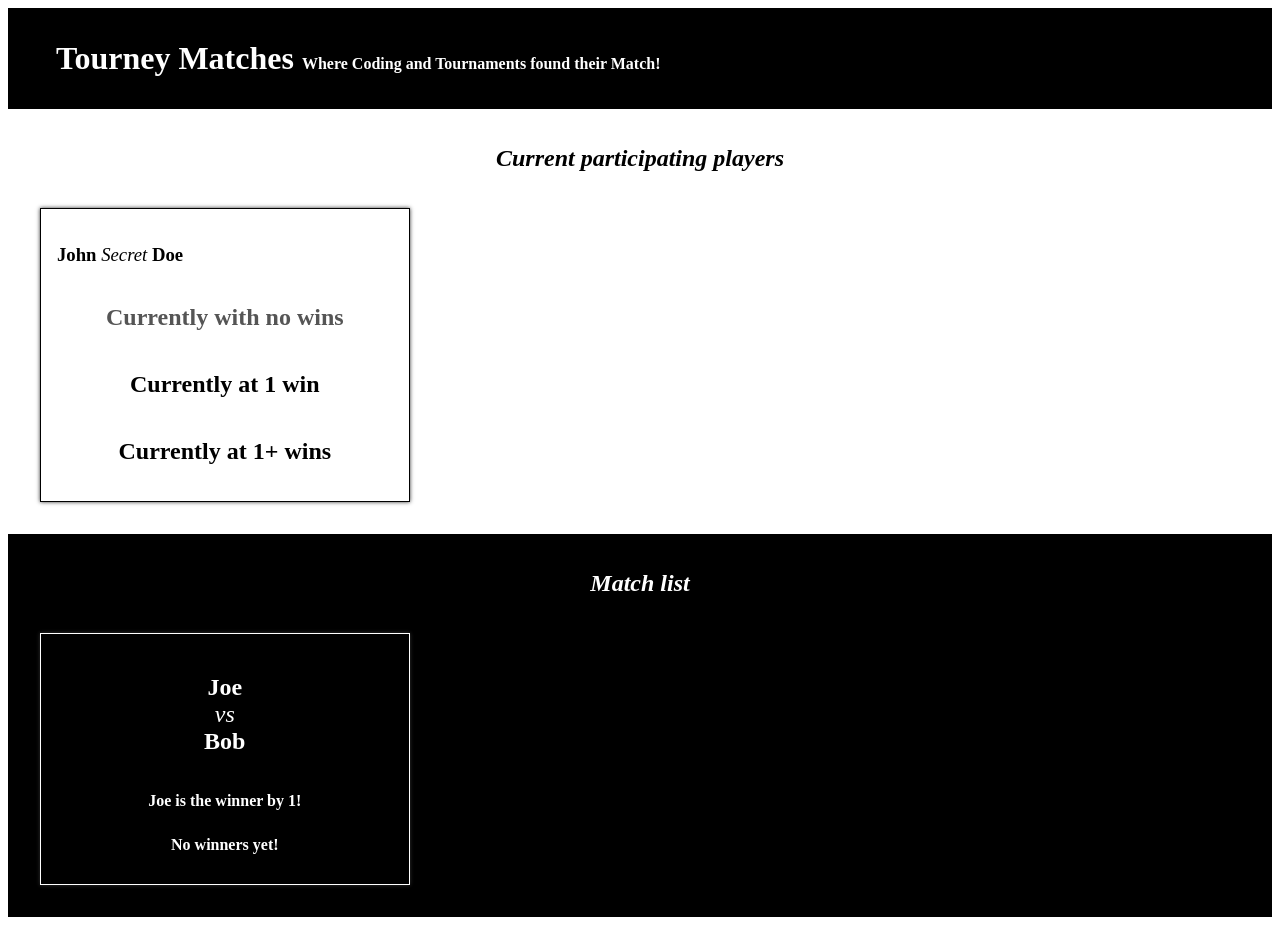
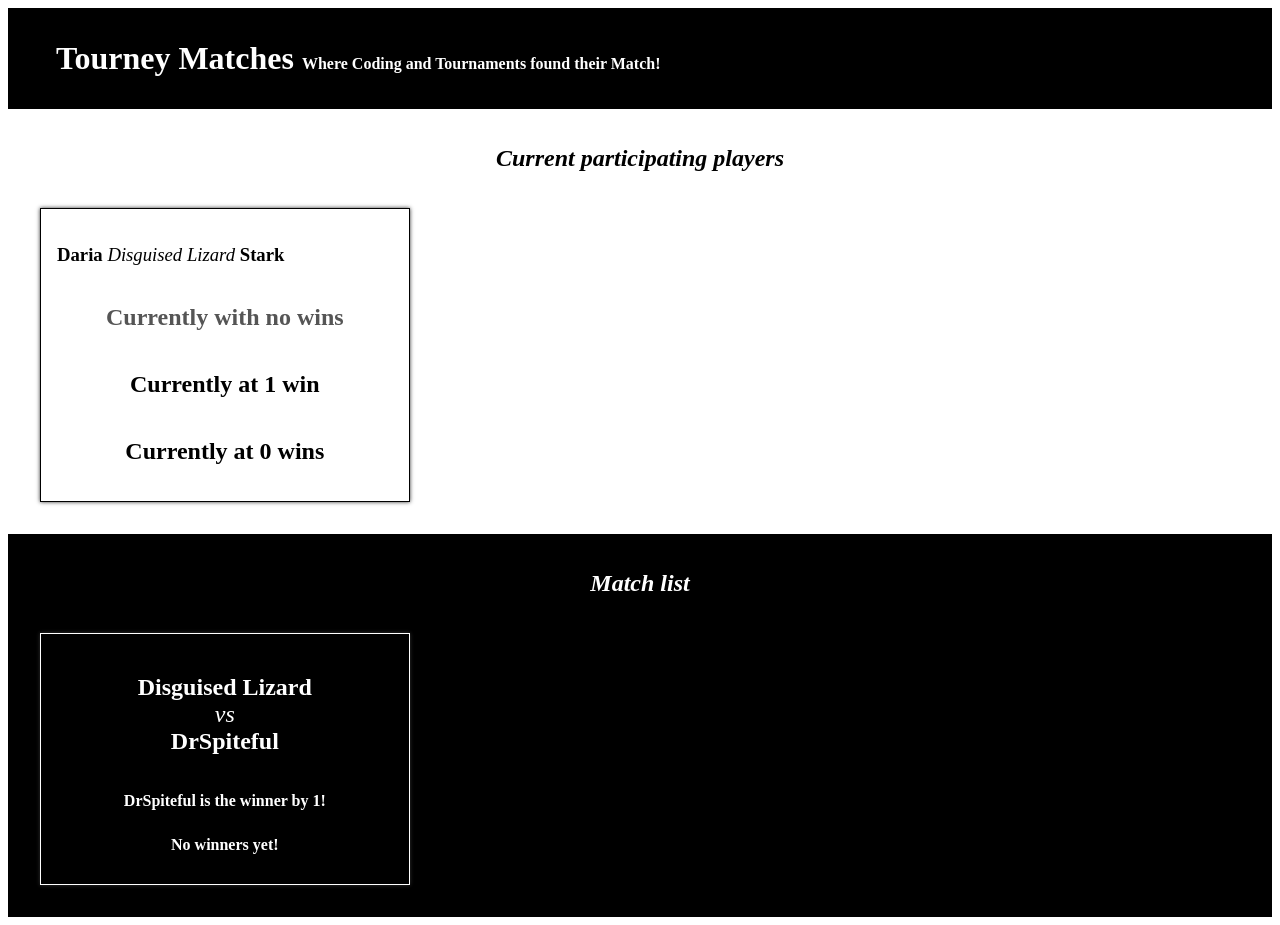
Before and after one commit to rachelpr/toruney-matches, a React (Create React App) app: page / in a window 1280 px wide. Built offline with nearby package versions, Linux system fonts and the light colour scheme.

Commit message:
Add references to pass down the data to props

```diff
--- a/src/components/match.js
+++ b/src/components/match.js
@@ -1,13 +1,16 @@
 import React from "react";
 
-function Match() {
+function Match(props) {
   return (
     <article className="Match">
       <h1>
-        Joe <span>vs</span> Bob
+        {props.players[0]}
+        <span>vs</span> {props.players[1]}
       </h1>
       {/* To be shown when there is a winner */}
-      <h2>Joe is the winner by 1!</h2>
+      <h2>
+        {props.winner} is the winner by {props.scoreDifference}!
+      </h2>
       {/* To be shown when there is no winner */}
       <h2>No winners yet!</h2>
     </article>
--- a/src/components/matchList.js
+++ b/src/components/matchList.js
@@ -3,10 +3,12 @@ import Match from "./Match";
 import matchData from "../data/matchData";
 
 function MatchList(props) {
+  const oneMatch = matchData[0]
+
   return (
     <section className="PlayerList MatchList">
       <h1>Match list</h1>
-      <Match />
+      <Match players={oneMatch.players} winner={oneMatch.winner} scoreDifference={oneMatch.scoreDifference} />
     </section>
   );
 }
--- a/src/components/player.js
+++ b/src/components/player.js
@@ -1,17 +1,17 @@
 import React from "react";
 
-function Player() {
+function Player(props) {
   return (
     <article className="Player">
       <h1>
-        John <span>Secret</span> Doe
+        {props.firstName} <span>{props.gamerTag}</span> {props.lastName}
       </h1>
       {/* To be shown when there are no wins */}
       <h2 className="zero">Currently with no wins</h2>
       {/* To be shown when there is 1 win */}
       <h2>Currently at 1 win</h2>
       {/* To be shown when there is more than one win */}
-      <h2>Currently at 1+ wins</h2>
+      <h2>Currently at {props.wins} wins</h2>
     </article>
   );
 }
--- a/src/components/playerList.js
+++ b/src/components/playerList.js
@@ -7,10 +7,17 @@ import { preparePlayerData, addWinsToPlayers } from "../helpers/playerHelpers";
 function PlayerList(props) {
   const playerDataArray = preparePlayerData(playerData);
   const parsedPlayerData = addWinsToPlayers(playerDataArray, matchData);
+  const onePlayer = parsedPlayerData[0];
+
   return (
     <section className="PlayerList">
       <h1>Current participating players</h1>
-      <Player />
+      <Player
+        gamerTag={onePlayer.gamerTag}
+        firstName={onePlayer.firstName}
+        lastName={onePlayer.lastName}
+        wins={onePlayer.wins}
+      />
     </section>
   );
 }
```
